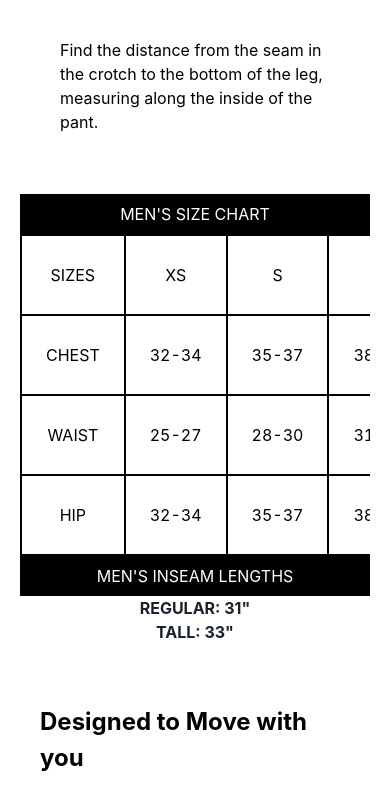
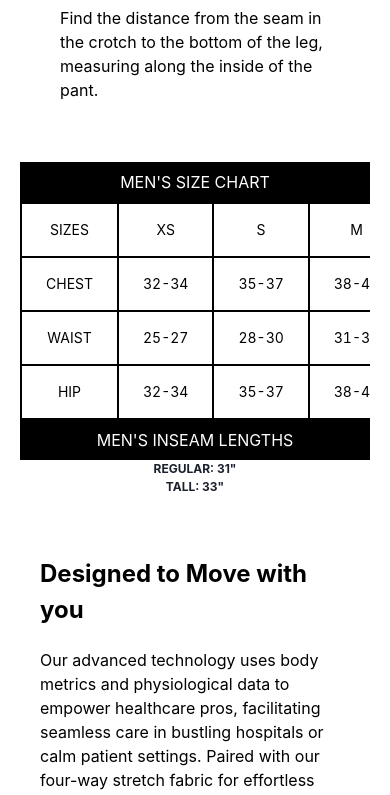
Before and after one commit to UmarRajpoot/EASURE-SCRUBS, a React (Create React App) app: page /fitguide/men in a window 390 px wide. Shown: the part 1118-1913 px from the top of the page. Built offline with nearby package versions, Linux system fonts and the light colour scheme.

Commit message:
Adjust mobile view

```diff
--- a/src/App.js
+++ b/src/App.js
@@ -9,7 +9,7 @@ import { ChakraProvider } from "@chakra-ui/react";
 import Checkout from "./pages/checkout/checkout";
 
 import { Routes, Route } from "react-router-dom";
-import Fabric from "./pages/Fabric/Fabric";
+import Technology from "./pages/Technology/Technology";
 import OurStory from "./pages/OurStory/OurStory";
 import fitguide from "./pages/fitguide/fitguide";
 
@@ -21,7 +21,7 @@ function App() {
           <Route path="/checkout" Component={Checkout} />
           <Route path="/fitguide/:category" Component={fitguide} />
           <Route path="/OurStory" Component={OurStory} />
-          <Route path="/fabric" Component={Fabric} />
+          <Route path="/technology" Component={Technology} />
           <Route path="/account/register" Component={register} />
           <Route path="/account/login" Component={login} />
           <Route path="/products/:id/:category" Component={Products} />
--- a/src/components/NavbarComp.js
+++ b/src/components/NavbarComp.js
@@ -287,7 +287,7 @@ const NavbarComp = () => {
                       )}
                     </li>
                   </Link>
-                  <Link to={"/fabric"}>
+                  <Link to={"/technology"}>
                     <li>
                       <a
                         href="#"
--- a/src/pages/fitguide/fitguide.js
+++ b/src/pages/fitguide/fitguide.js
@@ -19,6 +19,115 @@ import { Link, useParams } from "react-router-dom";
 
 const Fitguide = () => {
   const params = useParams();
+
+  // Table Data
+  const TableData = [
+    [
+      {
+        name: "SIZES",
+      },
+      {
+        name: "XS",
+      },
+      {
+        name: "S",
+      },
+      {
+        name: "M",
+      },
+      {
+        name: "L",
+      },
+      {
+        name: "XL",
+      },
+      {
+        name: "2XL",
+      },
+      {
+        name: "3XL",
+      },
+    ],
+    [
+      {
+        name: "CHEST",
+      },
+      {
+        name: "32-34",
+      },
+      {
+        name: "35-37",
+      },
+      {
+        name: "38-40",
+      },
+      {
+        name: "42-44",
+      },
+      {
+        name: "46-48",
+      },
+      {
+        name: "50-52",
+      },
+      {
+        name: "54-56",
+      },
+    ],
+    [
+      {
+        name: "WAIST",
+      },
+      {
+        name: "25-27",
+      },
+      {
+        name: "28-30",
+      },
+      {
+        name: "31-33",
+      },
+      {
+        name: "35-37",
+      },
+      {
+        name: "39-41",
+      },
+      {
+        name: "43-45",
+      },
+      {
+        name: "47-49",
+      },
+    ],
+    [
+      {
+        name: "HIP",
+      },
+      {
+        name: "32-34",
+      },
+      {
+        name: "35-37",
+      },
+      {
+        name: "38-40",
+      },
+      {
+        name: "42-44",
+      },
+      {
+        name: "46-48",
+      },
+      {
+        name: "50-52",
+      },
+      {
+        name: "54-56",
+      },
+    ],
+  ];
+
   return (
     <div>
       <img
@@ -44,7 +153,7 @@ const Fitguide = () => {
           />
         </Box>
         <Box w={["100%", "40%"]} p={"10"} mt={"10"}>
-          <Stack spacing={"10"}>
+          <Stack spacing={"8"}>
             <Text
               fontSize={"2xl"}
               fontWeight={"bold"}
@@ -91,238 +200,26 @@ const Fitguide = () => {
               </Tr>
             </Thead> */}
             <Tbody>
-              <Tr border={"2px"} h={"20"}>
+              {TableData.map((tableRow) => {
+                return (
+                  <Tr border={"2px"} h={["10", "20"]}>
+                    {tableRow.map((tableCol) => {
+                      return (
                         <Td
                           border={"2px"}
                           textAlign={"center"}
-                  color={params.category === "men" ? "black" : "#721853"}
+                          color={
+                            params.category === "men" ? "black" : "#721853"
+                          }
+                          fontSize={["sm", "md"]}
                         >
-                  SIZES
+                          {tableCol.name}
                         </Td>
-                <Td
-                  border={"2px"}
-                  textAlign={"center"}
-                  color={params.category === "men" ? "black" : "#721853"}
-                >
-                  XS
-                </Td>
-                <Td
-                  border={"2px"}
-                  textAlign={"center"}
-                  color={params.category === "men" ? "black" : "#721853"}
-                >
-                  S
-                </Td>
-                <Td
-                  border={"2px"}
-                  textAlign={"center"}
-                  color={params.category === "men" ? "black" : "#721853"}
-                >
-                  M
-                </Td>
-                <Td
-                  border={"2px"}
-                  textAlign={"center"}
-                  color={params.category === "men" ? "black" : "#721853"}
-                >
-                  L
-                </Td>
-                <Td
-                  border={"2px"}
-                  textAlign={"center"}
-                  color={params.category === "men" ? "black" : "#721853"}
-                >
-                  XL
-                </Td>
-                <Td
-                  border={"2px"}
-                  textAlign={"center"}
-                  color={params.category === "men" ? "black" : "#721853"}
-                >
-                  2XL
-                </Td>
-                <Td
-                  border={"2px"}
-                  textAlign={"center"}
-                  color={params.category === "men" ? "black" : "#721853"}
-                >
-                  3XL
-                </Td>
+                      );
+                    })}
                   </Tr>
-              <Tr border={"2px"} h={"20"}>
-                <Td
-                  border={"2px"}
-                  textAlign={"center"}
-                  color={params.category === "men" ? "black" : "#721853"}
-                >
-                  CHEST
-                </Td>
-                <Td
-                  border={"2px"}
-                  textAlign={"center"}
-                  color={params.category === "men" ? "black" : "#721853"}
-                >
-                  32-34
-                </Td>
-                <Td
-                  border={"2px"}
-                  textAlign={"center"}
-                  color={params.category === "men" ? "black" : "#721853"}
-                >
-                  35-37
-                </Td>
-                <Td
-                  border={"2px"}
-                  textAlign={"center"}
-                  color={params.category === "men" ? "black" : "#721853"}
-                >
-                  38-40
-                </Td>
-                <Td
-                  border={"2px"}
-                  textAlign={"center"}
-                  color={params.category === "men" ? "black" : "#721853"}
-                >
-                  42-44
-                </Td>
-                <Td
-                  border={"2px"}
-                  textAlign={"center"}
-                  color={params.category === "men" ? "black" : "#721853"}
-                >
-                  46-48
-                </Td>
-                <Td
-                  border={"2px"}
-                  textAlign={"center"}
-                  color={params.category === "men" ? "black" : "#721853"}
-                >
-                  50-52
-                </Td>
-                <Td
-                  border={"2px"}
-                  textAlign={"center"}
-                  color={params.category === "men" ? "black" : "#721853"}
-                >
-                  54-56
-                </Td>
-              </Tr>
-              <Tr border={"2px"} h={"20"}>
-                <Td
-                  border={"2px"}
-                  textAlign={"center"}
-                  color={params.category === "men" ? "black" : "#721853"}
-                >
-                  WAIST
-                </Td>
-                <Td
-                  border={"2px"}
-                  textAlign={"center"}
-                  color={params.category === "men" ? "black" : "#721853"}
-                >
-                  25-27
-                </Td>
-                <Td
-                  border={"2px"}
-                  textAlign={"center"}
-                  color={params.category === "men" ? "black" : "#721853"}
-                >
-                  28-30
-                </Td>
-                <Td
-                  border={"2px"}
-                  textAlign={"center"}
-                  color={params.category === "men" ? "black" : "#721853"}
-                >
-                  31-33
-                </Td>
-                <Td
-                  border={"2px"}
-                  textAlign={"center"}
-                  color={params.category === "men" ? "black" : "#721853"}
-                >
-                  35-37
-                </Td>
-                <Td
-                  border={"2px"}
-                  textAlign={"center"}
-                  color={params.category === "men" ? "black" : "#721853"}
-                >
-                  39-41
-                </Td>
-                <Td
-                  border={"2px"}
-                  textAlign={"center"}
-                  color={params.category === "men" ? "black" : "#721853"}
-                >
-                  43-45
-                </Td>
-                <Td
-                  border={"2px"}
-                  textAlign={"center"}
-                  color={params.category === "men" ? "black" : "#721853"}
-                >
-                  47-49
-                </Td>
-              </Tr>
-              <Tr border={"2px"} h={"20"}>
-                <Td
-                  border={"2px"}
-                  textAlign={"center"}
-                  color={params.category === "men" ? "black" : "#721853"}
-                >
-                  HIP
-                </Td>
-                <Td
-                  border={"2px"}
-                  textAlign={"center"}
-                  color={params.category === "men" ? "black" : "#721853"}
-                >
-                  32-34
-                </Td>
-                <Td
-                  border={"2px"}
-                  textAlign={"center"}
-                  color={params.category === "men" ? "black" : "#721853"}
-                >
-                  35-37
-                </Td>
-                <Td
-                  border={"2px"}
-                  textAlign={"center"}
-                  color={params.category === "men" ? "black" : "#721853"}
-                >
-                  38-40
-                </Td>
-                <Td
-                  border={"2px"}
-                  textAlign={"center"}
-                  color={params.category === "men" ? "black" : "#721853"}
-                >
-                  42-44
-                </Td>
-                <Td
-                  border={"2px"}
-                  textAlign={"center"}
-                  color={params.category === "men" ? "black" : "#721853"}
-                >
-                  46-48
-                </Td>
-                <Td
-                  border={"2px"}
-                  textAlign={"center"}
-                  color={params.category === "men" ? "black" : "#721853"}
-                >
-                  50-52
-                </Td>
-                <Td
-                  border={"2px"}
-                  textAlign={"center"}
-                  color={params.category === "men" ? "black" : "#721853"}
-                >
-                  54-56
-                </Td>
-              </Tr>
+                );
+              })}
             </Tbody>
           </Table>
         </TableContainer>
@@ -339,8 +236,12 @@ const Fitguide = () => {
             </Text>
           </Box>
           <Box textAlign={"center"}>
-            <Text fontWeight={"bold"}>REGULAR: 31"</Text>
-            <Text fontWeight={"bold"}>TALL: 33"</Text>
+            <Text fontWeight={"bold"} fontSize={["xs", "md"]}>
+              REGULAR: 31"
+            </Text>
+            <Text fontWeight={"bold"} fontSize={["xs", "md"]}>
+              TALL: 33"
+            </Text>
           </Box>
         </Box>
       ) : (
@@ -353,10 +254,10 @@ const Fitguide = () => {
             alignItems={"center"}
             justifyContent={"space-evenly"}
           >
-            <Text fontSize={"md"} textAlign={"center"} color={"white"}>
+            <Text fontSize={["xs", "md"]} textAlign={"center"} color={"white"}>
               WOMEN'S HEIGHT
             </Text>
-            <Text fontSize={"md"} textAlign={"center"} color={"white"}>
+            <Text fontSize={["xs", "md"]} textAlign={"center"} color={"white"}>
               MISSES INSEAM LENGTHS
             </Text>
           </Box>
@@ -370,18 +271,21 @@ const Fitguide = () => {
               <Text
                 fontWeight={"medium"}
                 color={params.category === "men" ? "black" : "#721853"}
+                fontSize={["xs", "md"]}
               >
                 Regular: 5'4 1/2" to 5'7"
               </Text>
               <Text
                 fontWeight={"medium"}
                 color={params.category === "men" ? "black" : "#721853"}
+                fontSize={["xs", "md"]}
               >
                 Petite: 5'4 and under
               </Text>
               <Text
                 fontWeight={"medium"}
                 color={params.category === "men" ? "black" : "#721853"}
+                fontSize={["xs", "md"]}
               >
                 Tall: 5"9" to 5'11"
               </Text>
@@ -390,18 +294,21 @@ const Fitguide = () => {
               <Text
                 fontWeight={"medium"}
                 color={params.category === "men" ? "black" : "#721853"}
+                fontSize={["xs", "md"]}
               >
                 Regular: 30-31*
               </Text>
               <Text
                 fontWeight={"medium"}
                 color={params.category === "men" ? "black" : "#721853"}
+                fontSize={["xs", "md"]}
               >
                 Petite: 28-29*
               </Text>
               <Text
                 fontWeight={"medium"}
                 color={params.category === "men" ? "black" : "#721853"}
+                fontSize={["xs", "md"]}
               >
                 Tall: 32 1/2-33 1/2*
               </Text>
```
Also changed, not shown: src/components/Fabrics/FabricBox.js (+20 -10 lines), src/components/OurPromise.js (+8 -6 lines), src/pages/Technology/Technology.js (renamed from src/pages/Fabric/Fabric.js, +6 -6 lines). Lines whose indentation alone changed are shown as unchanged.
